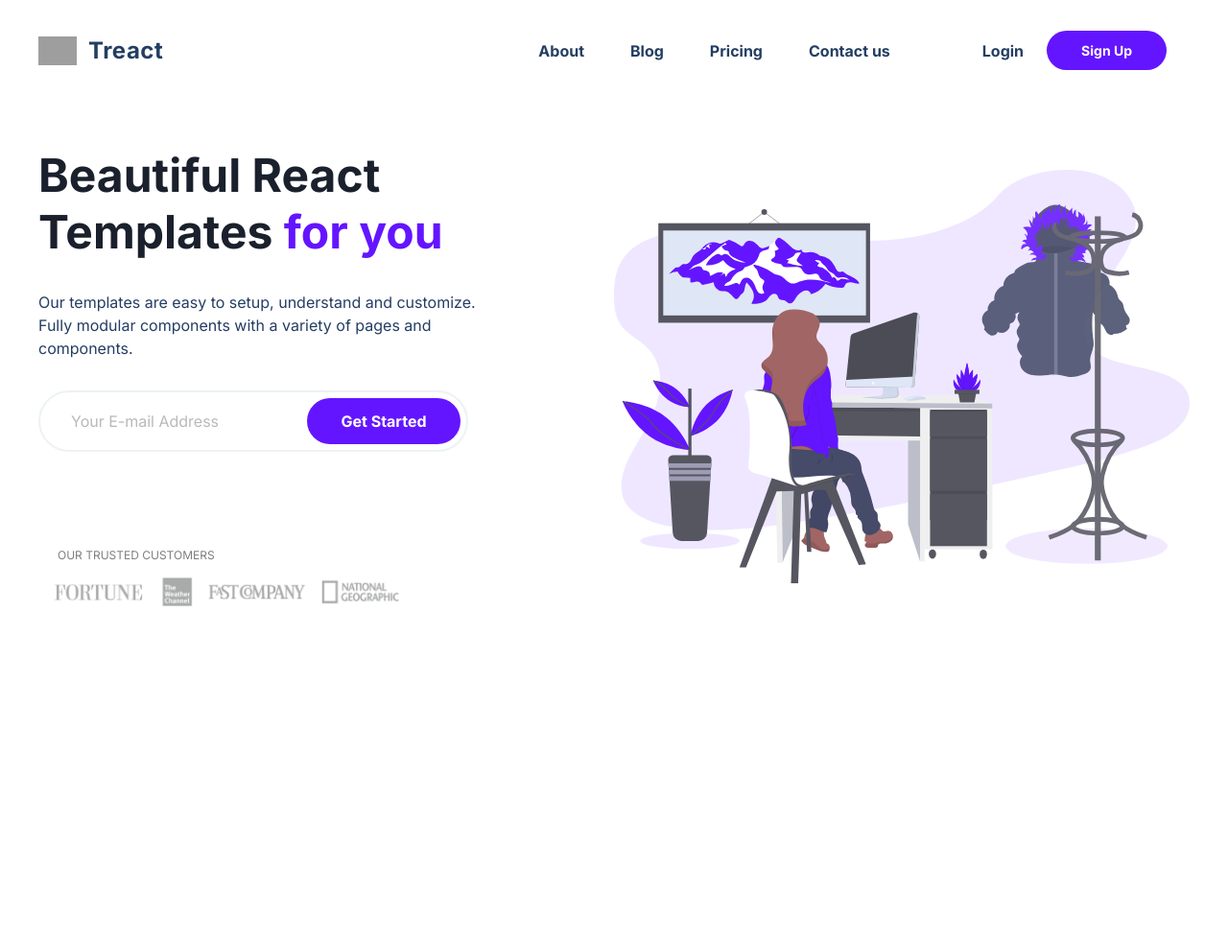
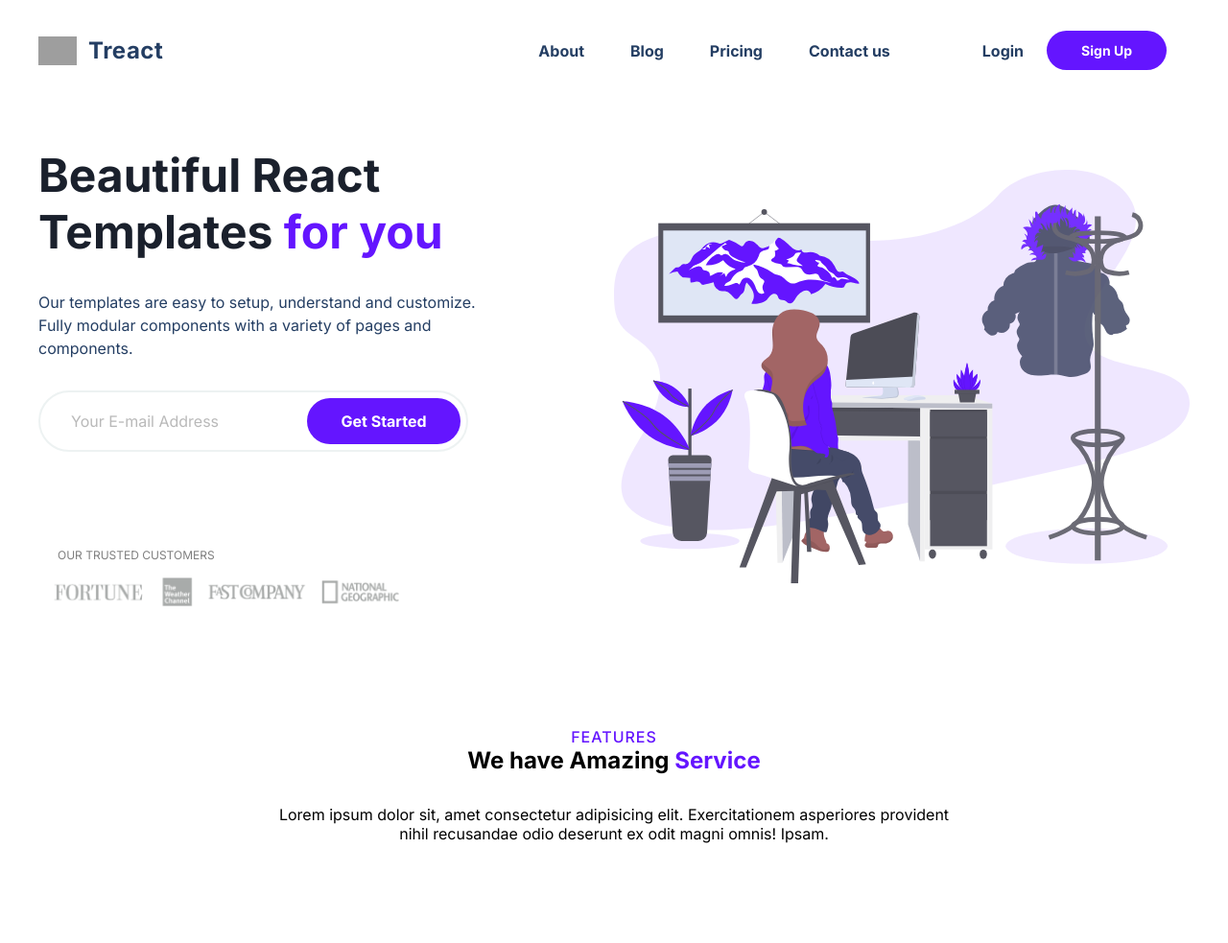
Before and after one commit to CameronWarburton/TreactClone, a plain HTML site: page index.html in a window 1280 px wide. Shown: the whole page at 96% size. Before the commit the page ends 800 px from the top, so only its background shows below. Drawn offline with Linux system fonts and the light colour scheme; grey boxes are pictures that could not be loaded.

Commit message:
features start

```diff
--- a/index.html
+++ b/index.html
@@ -52,5 +52,18 @@
         </div>
         </header>
     </section>
+    <main>
+        <section id="features">
+            <div class="container">
+                <div class="features__row">
+                    <span class="features__title purple">FEATURES</span>
+                    <h2 class="features__subtitle">
+                        We have Amazing <span class="purple">Service</span>
+                    </h2>
+                    <p class="features__description">Lorem ipsum dolor sit, amet consectetur adipisicing elit. Exercitationem asperiores provident nihil recusandae odio deserunt ex odit magni omnis! Ipsam.</p>
+                </div>
+            </div>
+        </section>
+    </main>
 </body>
 </html>
--- a/styles.css
+++ b/styles.css
@@ -201,3 +201,23 @@ width: 50%;
     padding: 0x 64px 0 0;
     opacity: 0.5;
 }
+
+/* FEATURES */
+
+.features__row {
+    display: flex;
+    flex-direction: column;
+    justify-content: center;
+    align-items: center;
+    margin: 0 250px;
+    padding: 72px 0;
+}
+
+.features__title {
+    font-weight: 500;
+    letter-spacing: 1px;
+}
+
+.features__description {
+    text-align: center;
+}
```
